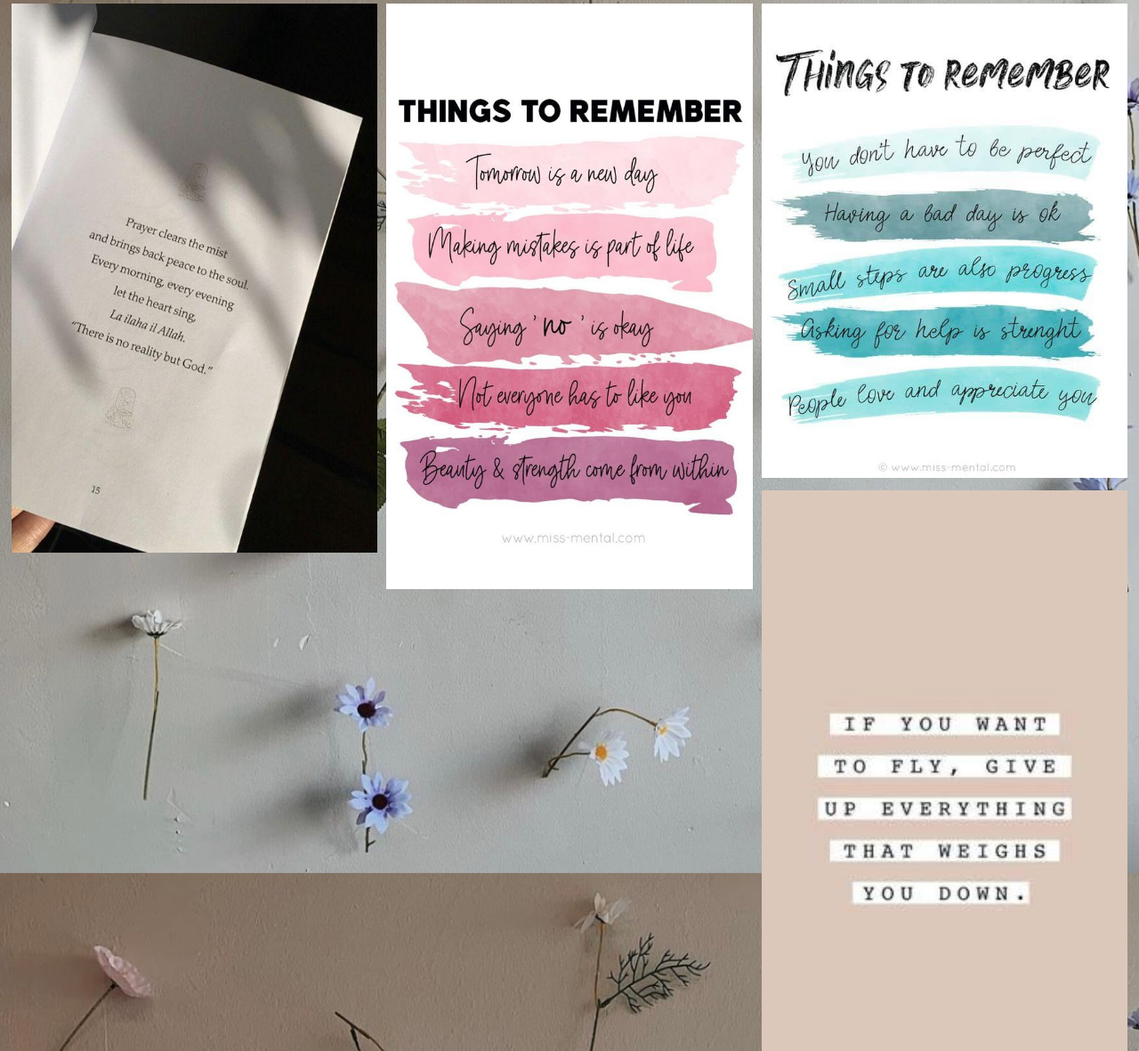
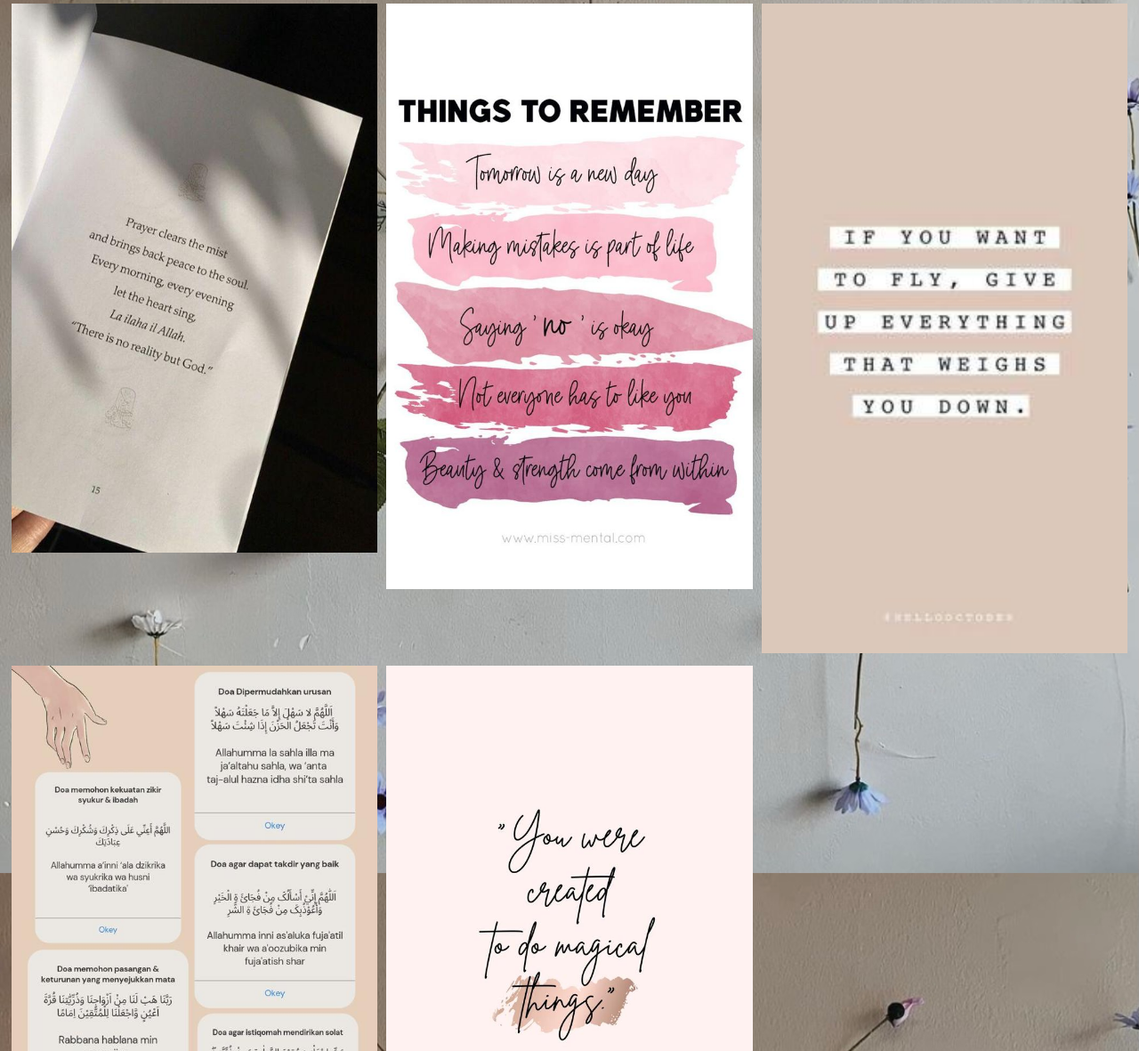
Before and after one commit to tieykajamal/atikahjamal, a plain HTML site: page Inspiration Quote.html in a window 1280 px wide. Shown: the part 599-1780 px from the top of the page at 89% size. Drawn offline with Linux system fonts and the light colour scheme.

Commit message:
Update Inspiration Quote.html

```diff
--- a/Inspiration Quote.html
+++ b/Inspiration Quote.html
@@ -67,9 +67,6 @@ Please be kind to yourselves and stand up for yourself, please.”-Taylor Swift<
  <img src="Picture/Quote2.jpeg" alt="Q" style="width:100%">
  </div>
  <div class="img-container">
- <img src="Picture/Quote4.jpeg" alt="Q" style="width:100%">
- </div>
- <div class="img-container">
  <img src="Picture/Quote5.jpeg" alt="Q" style="width:100%">
  </div>
  <div class="img-container">
```
